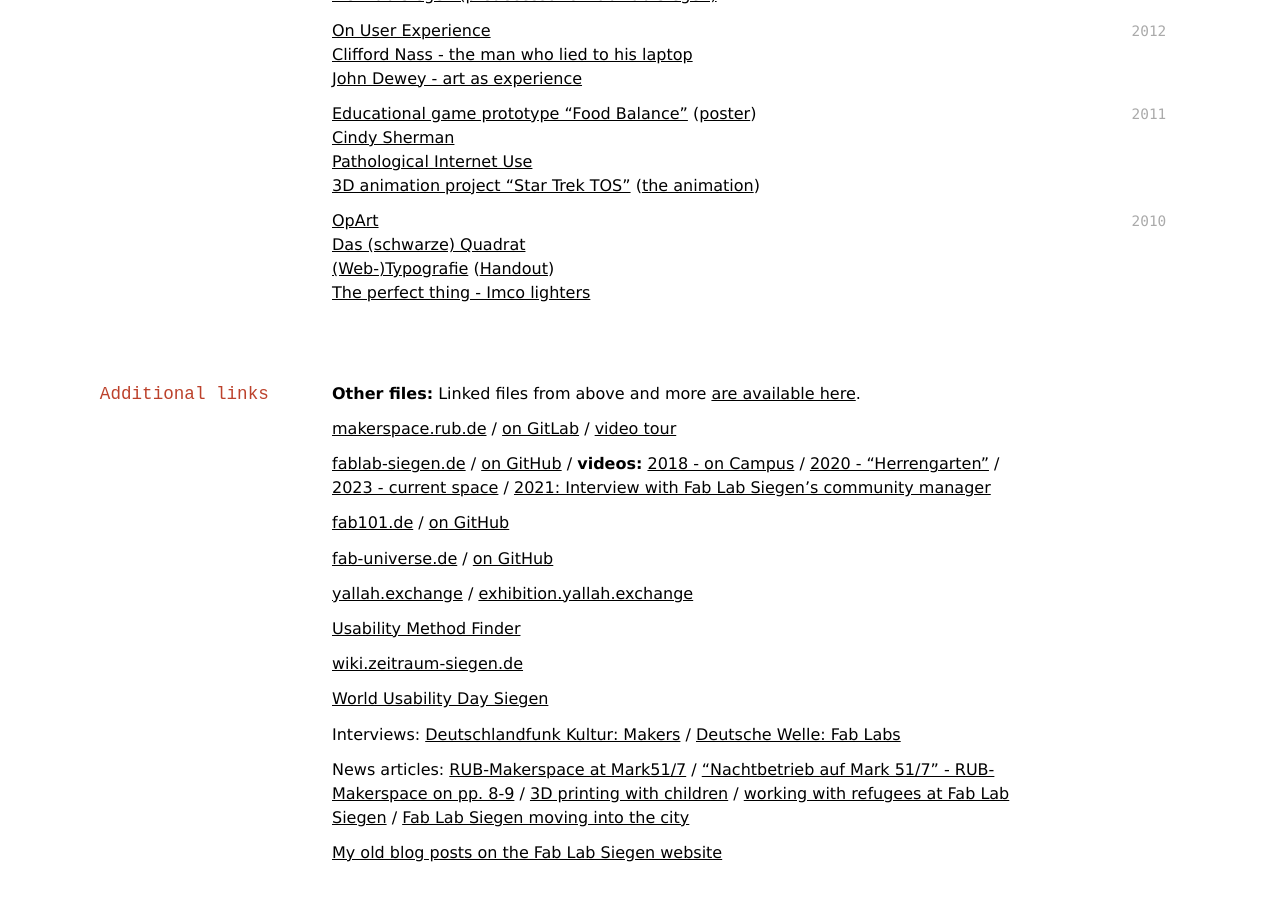
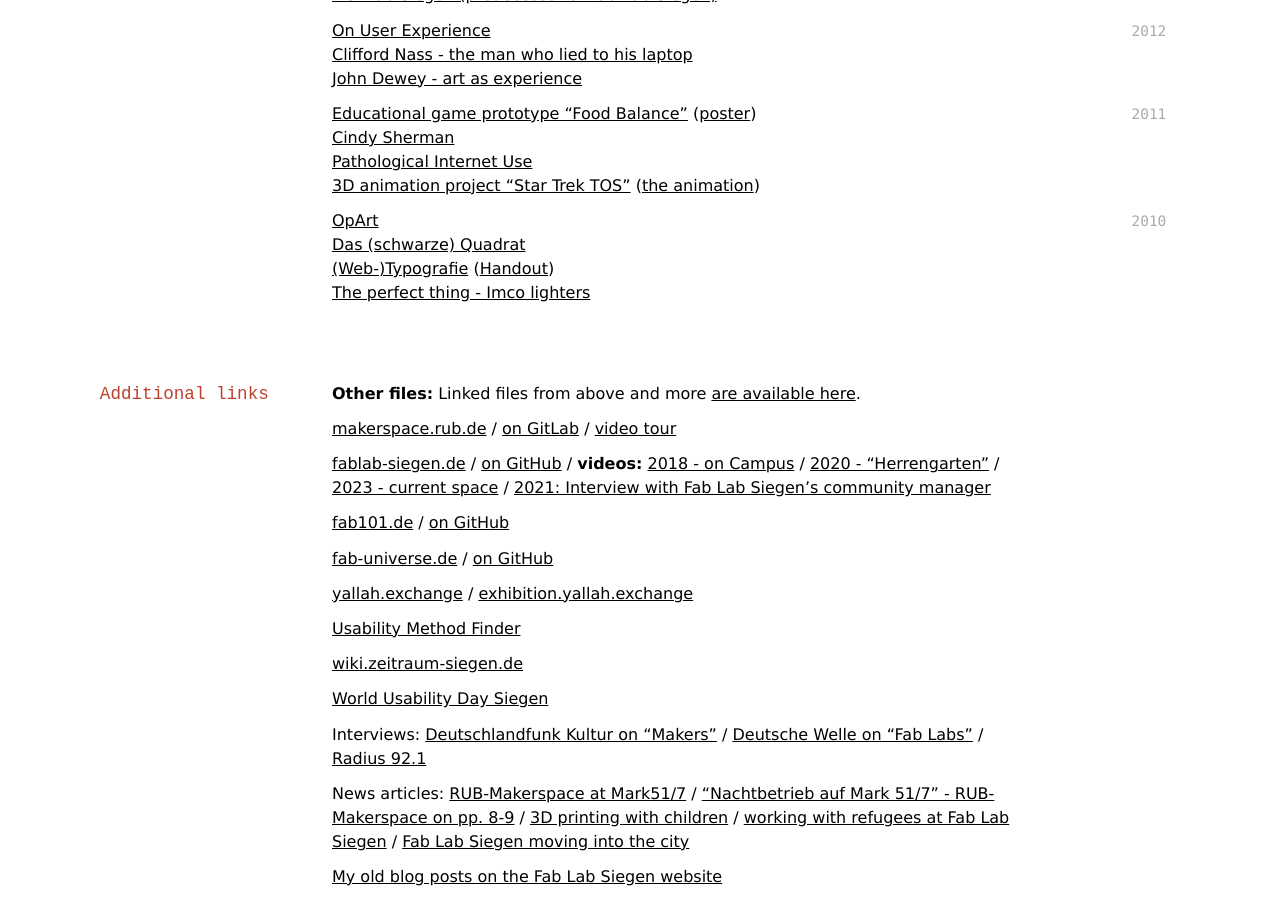
Before and after one commit to oliverstickel/oliverstickel.github.io, a Jekyll site: the page built from index.md, in a window 1280 px wide and 900 px high, scrolled down 9647 px. Built offline with Jekyll 4.4.1, drawn with Linux system fonts in a browser that asks for light colours; nearby versions of some CDN libraries; a style sheet for code colours, icons or effects is not loaded; before the commit the page ends 10523 px from its top, so only the background shows below that.

Commit message:
Update index.md

```diff
--- a/index.md
+++ b/index.md
@@ -383,8 +383,8 @@ Workshop on Usability & User Experience: [one day](files/slides/2015-uux-worksho
 
 [World Usability Day Siegen](https://www.wud-siegen.de/)
 
-Interviews: [Deutschlandfunk Kultur: Makers](https://www.deutschlandfunkkultur.de/maker-faire-ruhr-in-dortmund-bastler-war-frueher-maker-ist-100.html) / [Deutsche Welle: Fab Labs](https://www.dw.com/de/fablab-gemeinsam-t%C3%BCftelts-sich-leichter/a-49714943)
+Interviews: [Deutschlandfunk Kultur on "Makers"](https://www.deutschlandfunkkultur.de/maker-faire-ruhr-in-dortmund-bastler-war-frueher-maker-ist-100.html) / [Deutsche Welle on "Fab Labs"](https://www.dw.com/de/fablab-gemeinsam-t%C3%BCftelts-sich-leichter/a-49714943) / [Radius 92.1](https://radius921.de/fab-lab-siegen/)
 
-News articles: [RUB-Makerspace at Mark51/7](https://www.waz.de/staedte/bochum/exklusiv-blick-auf-mark-51-7-wahnsinn-was-sich-getan-hat-id239011815.html) / ["Nachtbetrieb auf Mark 51/7" - RUB-Makerspace on pp. 8-9](https://ruhrtal-verlag.de/wp-content/uploads/halloboOST_011_5.pdf) / [3D printing with children](https://www.wp.de/staedte/siegerland/kinder-drucken-in-kreuztaler-stadtbibliothek-in-3d-id11160424.html) / [working with refugees at Fab Lab Siegen](https://www.3d-grenzenlos.de/magazin/kurznachrichten/projekts-learnspaces-uni-siegen-fuer-fluechtlinge-27340123/) / [Fab Lab Siegen moving into the city](https://siegerland18.rssing.com/chan-16077931/article8552-live.html)
+News articles: [RUB-Makerspace at Mark51/7](https://www.waz.de/staedte/bochum/exklusiv-blick-auf-mark-51-7-wahnsinn-was-sich-getan-hat-id239011815.html) / ["Nachtbetrieb auf Mark 51/7" - RUB-Makerspace on pp. 8-9](https://ruhrtal-verlag.de/wp-content/uploads/halloboOST_011_5.pdf) / [3D printing with children](https://www.wp.de/staedte/siegerland/kinder-drucken-in-kreuztaler-stadtbibliothek-in-3d-id11160424.html) / [working with refugees at Fab Lab Siegen](https://www.3d-grenzenlos.de/magazin/kurznachrichten/projekts-learnspaces-uni-siegen-fuer-fluechtlinge-27340123/) / [Fab Lab Siegen moving into the city](https://www.vdsm.net/wronline/das-fab-lab-ist-im-herzen-von-siegen-angekommen/)
 
 [My old blog posts on the Fab Lab Siegen website](https://fablab-siegen.de/author/oliver_dummy/)
```
